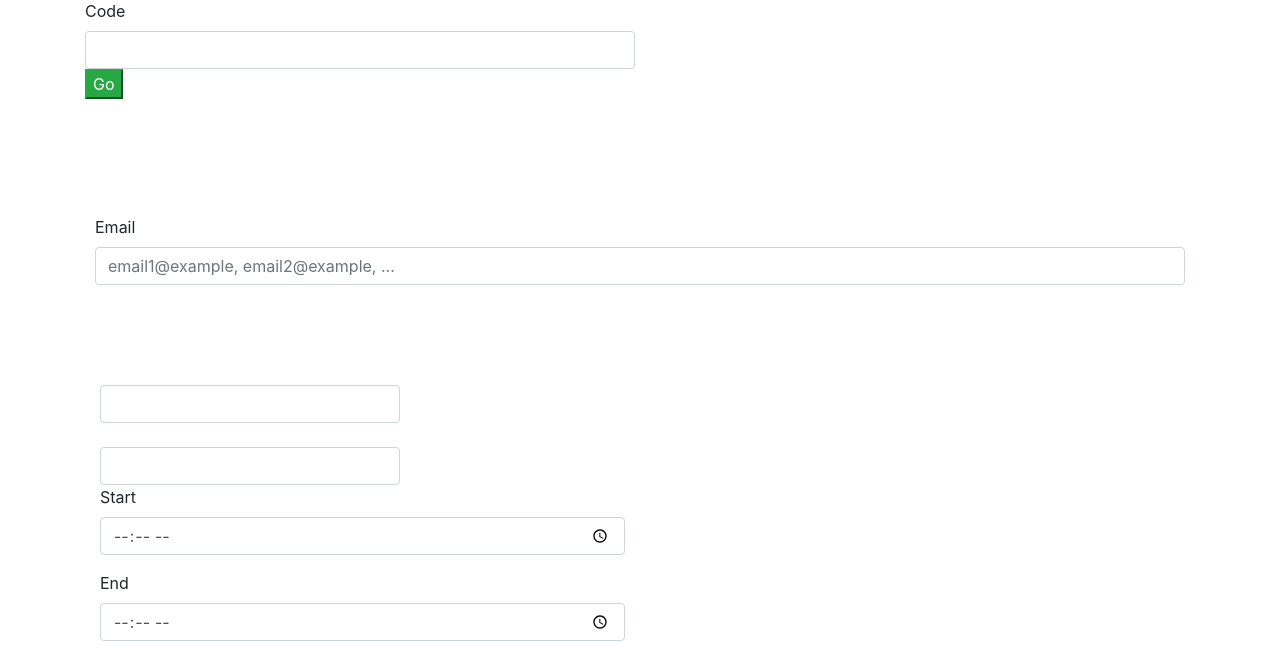
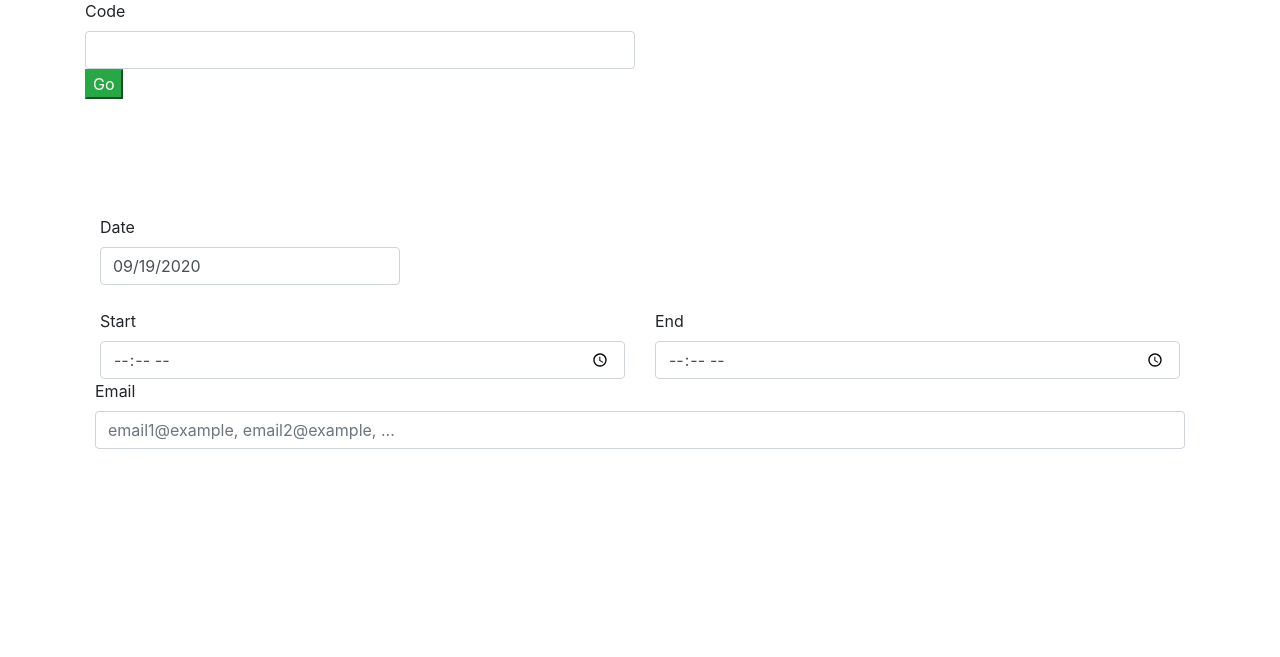
Before and after one commit to cunningham-code/qolab, a Django app: page /form in a window 1280 px wide. Shown: the part 149-806 px from the top of the page. After the commit the page ends 598 px from the top, so only its background shows below. Run offline with Django 3.2, Linux system fonts and the light colour scheme; some libraries are stand-ins or nearby versions.

Commit message:
Updated forms

```diff
--- a/templates/form.html
+++ b/templates/form.html
@@ -37,40 +37,32 @@
         <input type="text" class="form-control" id="inputcode4">
         <button type="submit" class="btncls btn-success">Go</button>
        </form>
-      </div>
+    </div>
 </div>
+
 <div class="container">
-  <div class="form-row" style="margin-top: 100px;">
-    <label for="inputEmail4">Email</label>
-    <input type="email" class="form-control" id="inputEmail4" placeholder="email1@example, email2@example, ...">
+<div class='from-row' style="margin-top: 100px;">
+  <label for="datepicker">Date</label>
+  <input type='text' class="form-control" id='datepicker' value='09/19/2020' style='width: 300px;' > <br>
+</div>
+
+<div class="row">
+  <div class="col">
+    <label for="inputStart4">Start</label>
+    <input type="time" class="form-control" id="inputStart4">
+  </div>
+  <div class="col">
+    <label for="inputEnd4">End</label>
+    <input type="time" class="form-control" id="inputEnd4">
   </div>
 </div>
 
-<div class='container' style='margin-top: 100px;'>
-  <input type='text' class="form-control" id='datepicker' style='width: 300px;' > <br>
-  <input type='text' class="form-control" data-provide="datepicker" style='width: 300px;' >
+<div class="form-row">
+  <label for="inputEmail4">Email</label>
+  <input type="email" class="form-control" id="inputEmail4" placeholder="email1@example, email2@example, ...">
 </div>
-   <!-- Script
-   <script type="text/javascript">
-   $(document).ready(function(){
-    $('#datepicker').datepicker();
-   });
-   </script>-->
+</div>
 
-<!--<div class="form-group">
-  <label for="inputAddress">Address</label>
-  <input type="text" class="form-control" id="inputAddress" placeholder="1234 Main St">
-</div>-->
-<div class="from-row">
-  <div class="form-group col-md-6">
-    <label for="inputEmail4">Start</label>
-    <input type="time" class="form-control" id="inputStart4">
-  </div>
-  <div class="form-group col-md-6">
-    <label for="inputPassword4">End</label>
-    <input type="time" class="form-control" id="inputEnd4">
-  </div>
-</div>
 <!--<div class="form-row">
   <div class="form-group col-md-6">
     <label for="inputCity">City</label>
```
